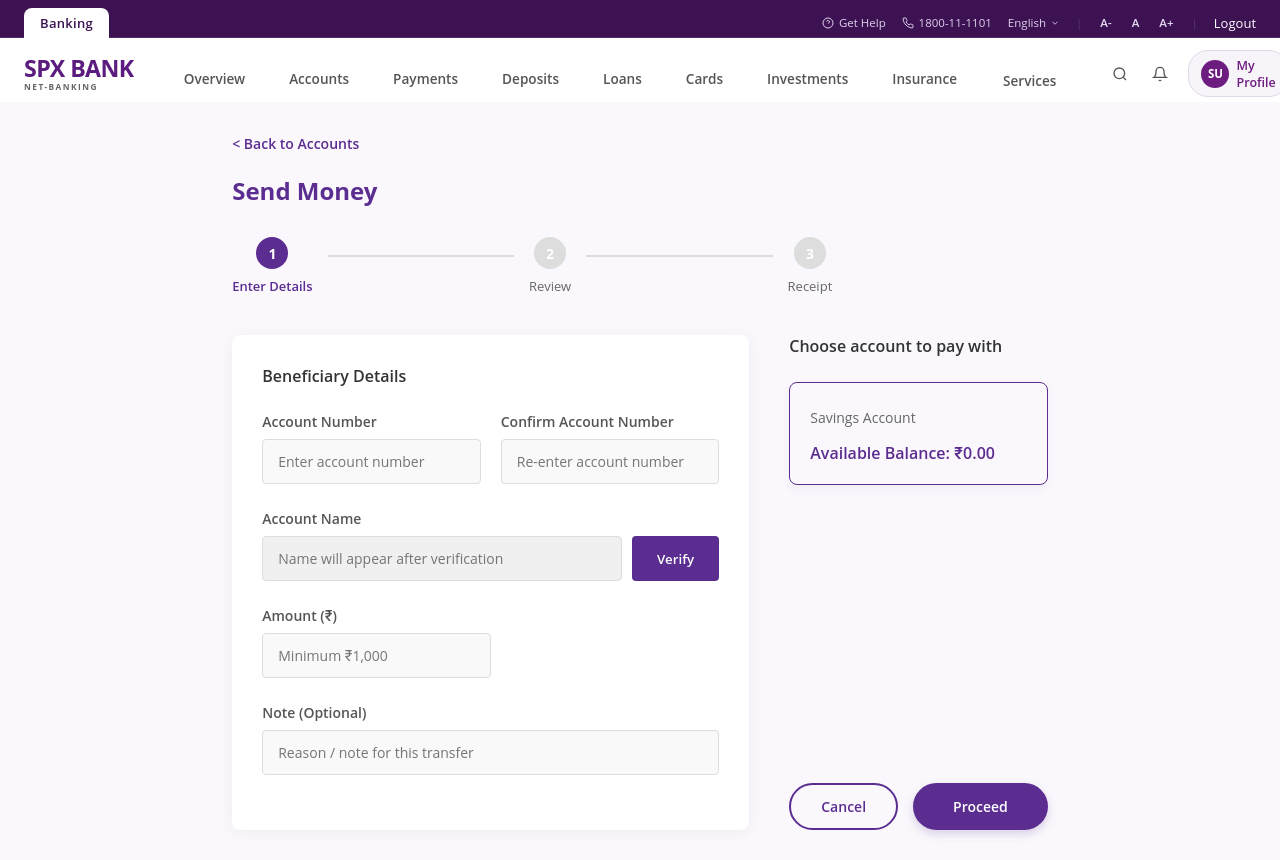
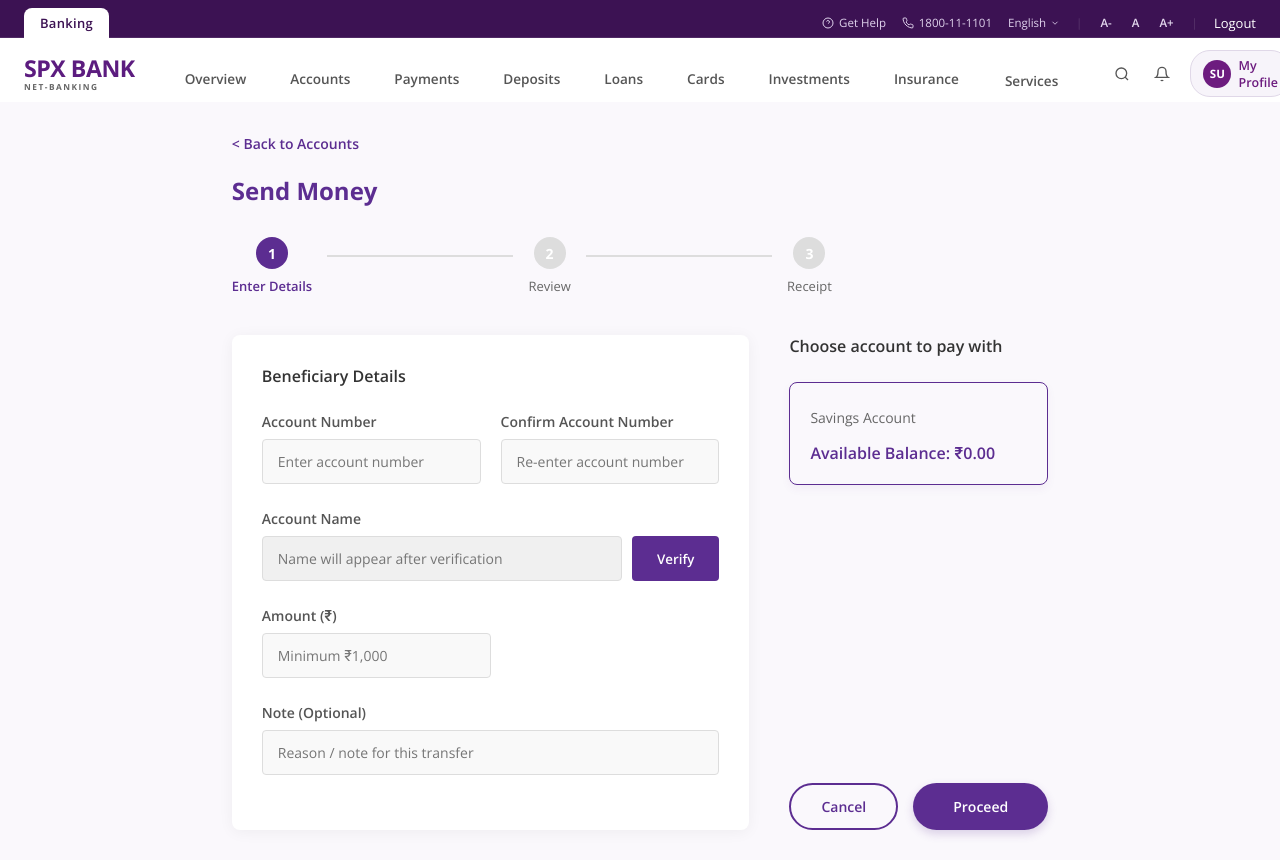
Before and after one commit to NocStaRex/SPX-Banking-Application, a Flask app: page /home/landingPage/profilePage/send-money/fund-transfer in a window 1280 px wide. Run offline with Flask 3, Linux system fonts and the light colour scheme; the visitor is signed in with stand-in values (Sample User, id 1); data that the repository does not hold is empty.

Commit message:
payments megamenu - send money click rendering fonts fix

```diff
--- a/templates/payments/send_money.html
+++ b/templates/payments/send_money.html
@@ -1,10 +1,15 @@
 <!DOCTYPE html>
 <html lang="en">
 <head>
-<meta charset="UTF-8"><meta name="viewport" content="width=device-width, initial-scale=1.0">
-<title>Send Money - SPX BANK</title>
-<link rel="icon" type="image/png" href="{{ url_for('static', filename='assets/favicon/favicon.png') }}">
-<link rel="stylesheet" href="{{ url_for('static', filename='css/style.css') }}">
+    <meta charset="UTF-8">
+    <meta name="viewport" content="width=device-width, initial-scale=1.0">
+    <title>Send Money - SPX BANK</title>
+    <link rel="icon" type="image/png" href="{{ url_for('static', filename='assets/favicon/favicon.png') }}">
+    <!-- Google Fonts -->
+    <link rel="preconnect" href="https://fonts.googleapis.com">
+    <link rel="preconnect" href="https://fonts.gstatic.com" crossorigin>
+    <link href="https://fonts.googleapis.com/css2?family=Open+Sans:wght@300;400;600;700&family=Roboto+Mono:wght@500;700&display=swap" rel="stylesheet">
+    <link rel="stylesheet" href="{{ url_for('static', filename='css/style.css') }}">
 </head>
 <body>
 <div id="toast-container" class="toast-container"></div>
```
